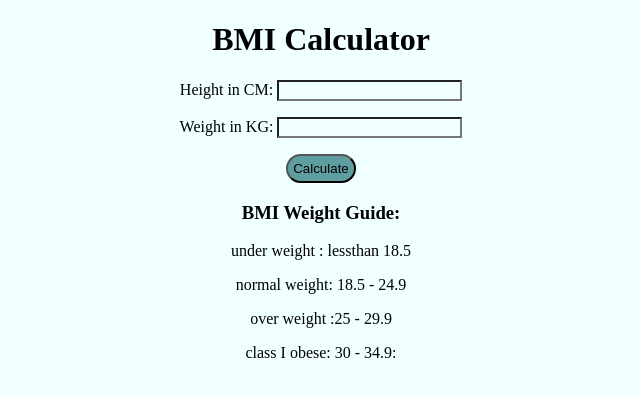
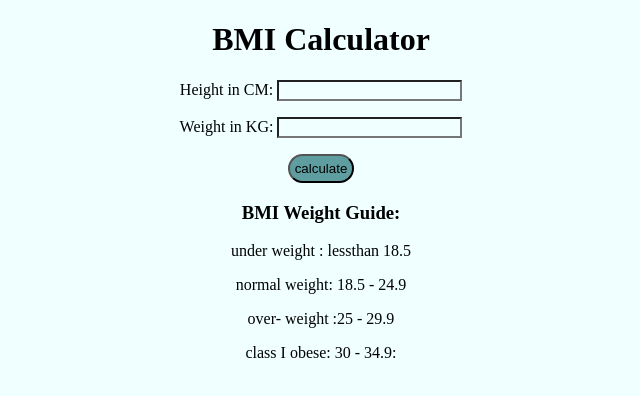
Before and after one commit to Risul-Islam-Tushar/Simple-BMI-Calculator, a plain HTML site: page index.html in a window 1280 px wide. Shown: the full height of the page, 319-959 px from the left. Drawn offline with Linux system fonts and the light colour scheme.

Commit message:
simple BMI Calculator created

```diff
--- a/index.html
+++ b/index.html
@@ -18,13 +18,13 @@
           <label>Weight in KG: </label>
           <input type="text" id="weight" />
         </p>
-        <button>Calculate</button>
+        <button>calculate</button>
         <div id="result"></div>
         <div id="weight-guide">
           <h3>BMI Weight Guide:</h3>
           <p>under weight : lessthan 18.5</p>
           <p>normal weight: 18.5 - 24.9</p>
-          <p>over weight :25 - 29.9</p>
+          <p>over- weight :25 - 29.9</p>
           <p>class I obese: 30 - 34.9:</p>
         </div>
       </form>
```
